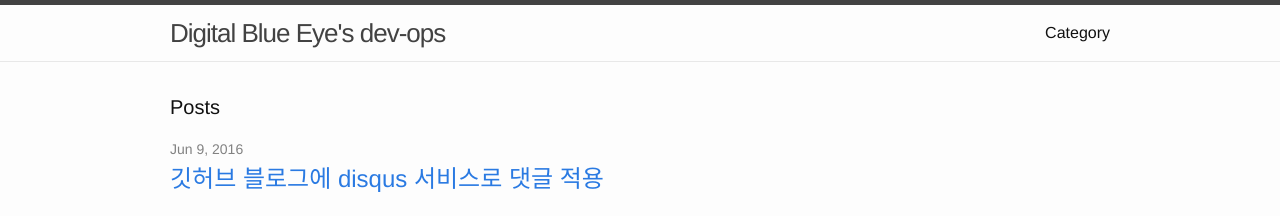
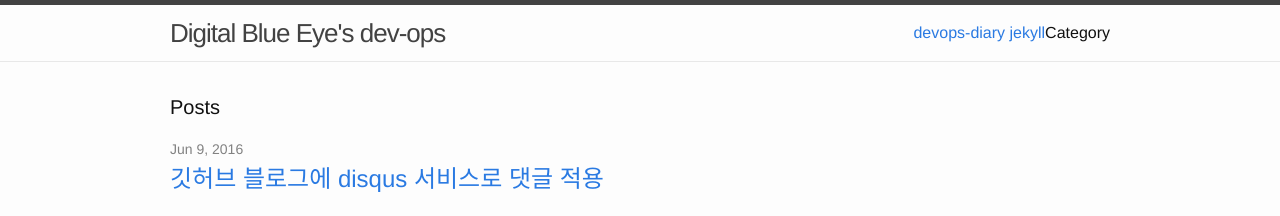
Before and after one commit to kr-zephyr/kr-zephyr.github.com, a Jekyll site: the page built from index.html, in a window 1280 px wide. Shown: the top 216 px of the page. Built offline with Jekyll 4.4.1, drawn with Linux system fonts in a browser that asks for light colours; some web fonts are replaced.

Commit message:
index에 카테고리 목록 노출시키기

```diff
--- a/_includes/header.html
+++ b/_includes/header.html
@@ -22,6 +22,11 @@
       </div>
     </nav>
 
+    <nav class="site-nav">
+        {% for category in site.categories %}
+        <a>{{ category | first }}</a>
+        {% endfor %}
+    </nav>
   </div>
 
 </header>
```
